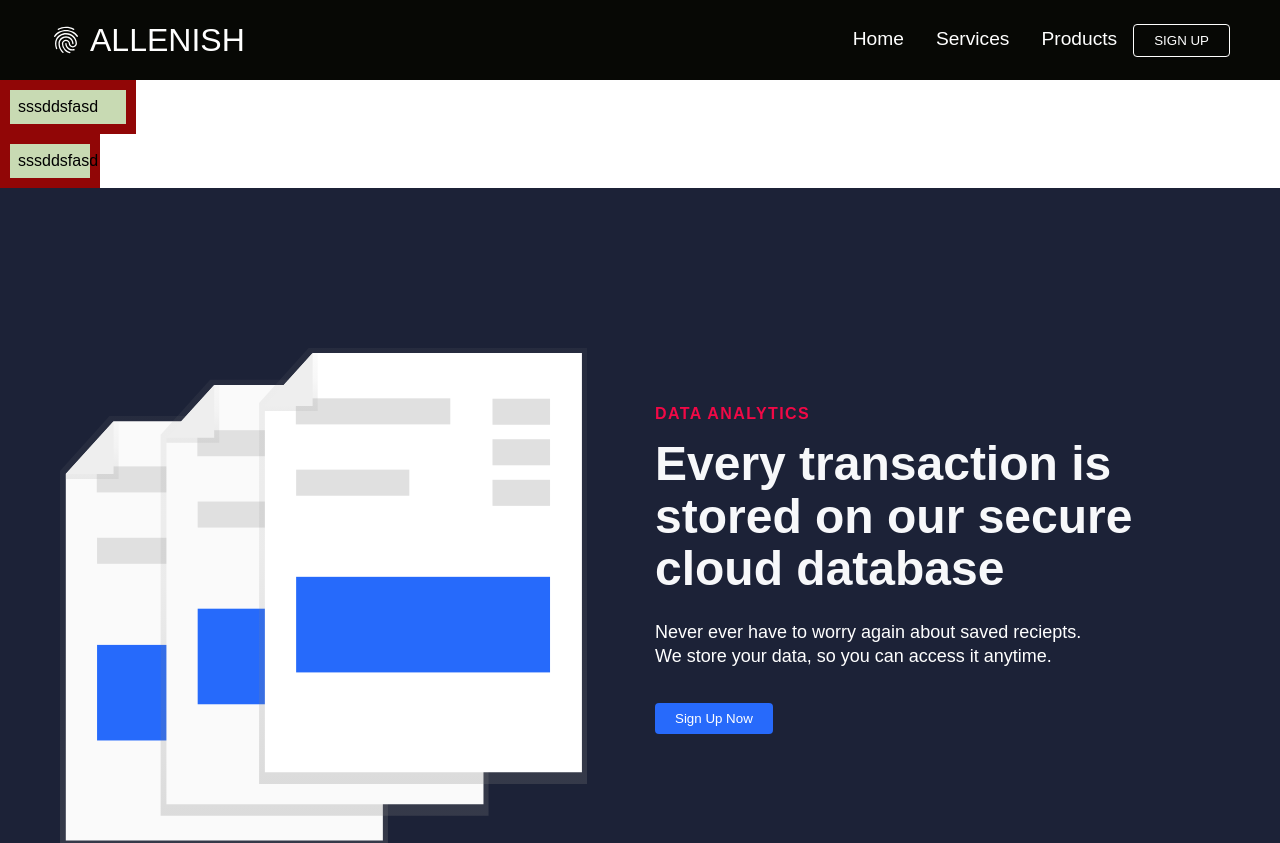
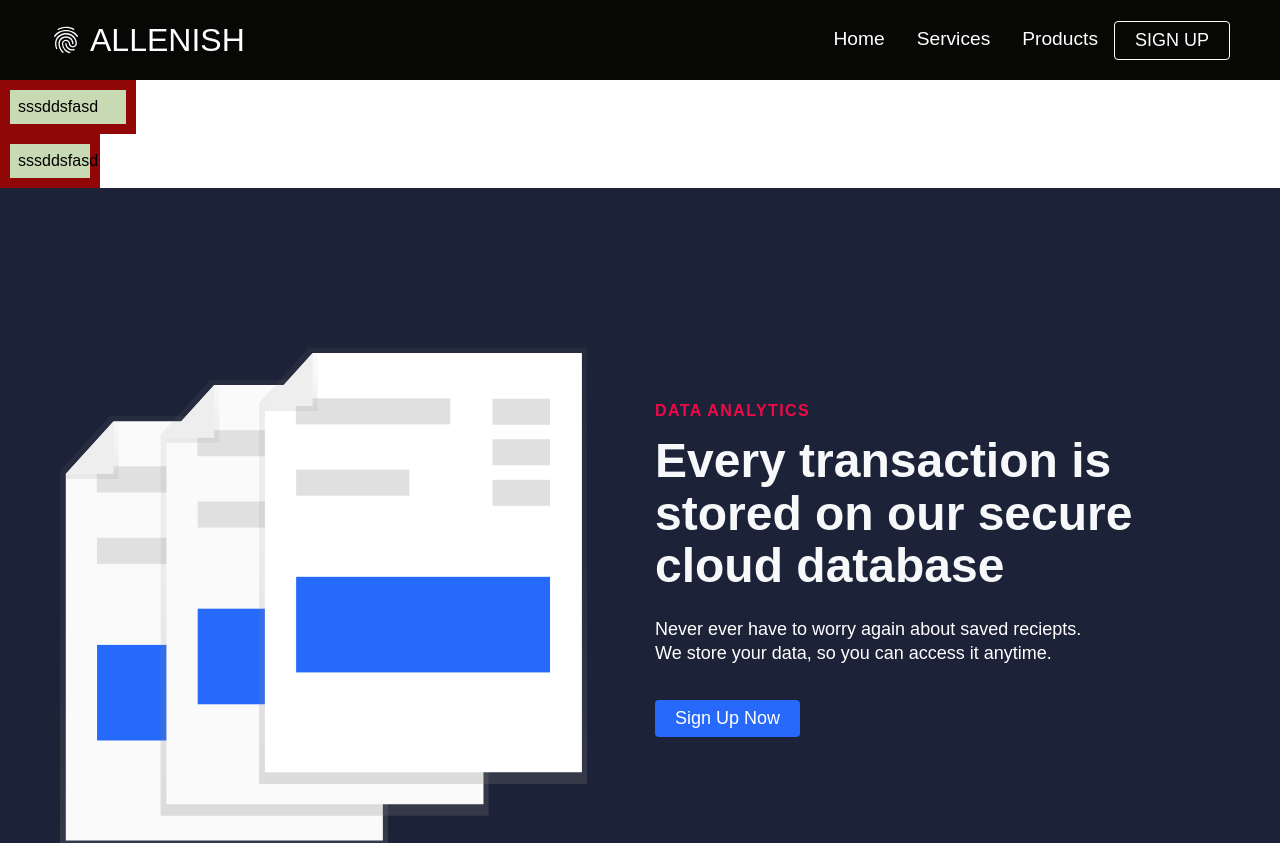
Before and after one commit to huanzochen/react-website-v2-yt-practice, a React (Create React App) app: page /products in a window 1280 px wide. Shown: the top 843 px of the page. Built offline with nearby package versions, Linux system fonts and the light colour scheme.

Commit message:
add scss

```diff
--- a/src/components/Button.css
+++ b/src/components/Button.css
@@ -10,13 +10,11 @@
   cursor: pointer;
   white-space: nowrap;
 }
-
 .btn--primary {
   background-color: var(--primary);
   color: #242424;
   border: 1px solid var(--primary);
 }
-
 .btn--outline {
   background-color: transparent;
   color: #fff;
@@ -24,17 +22,14 @@
   border: 1px solid var(--primary);
   transition: all 0.3s ease-out;
 }
-
-.btn-medium {
+.btn--medium {
   padding: 8px 20px;
   font-size: 18px;
 }
-
 .btn--large {
   padding: 12px 26px;
   font-size: 20px;
 }
-
 .btn--mobile {
   text-align: center;
   border-radius: 4px;
@@ -47,20 +42,15 @@
   border: 1px solid #fff;
   transition: all 0.3s ease-out;
 }
-
 .btn--wide {
   padding: 12px 64px;
   font-size: 20px;
 }
-
-.btn--large:hover,
-.btn--medium:hover,
-.btn--mobile:hover {
+.btn--large:hover, .btn--medium:hover, .btn--mobile:hover {
   transition: all 0.3s ease-out;
   background: #fff;
   color: #242424;
 }
-
 .btn--wide:hover {
   color: #fff;
   background-color: #f00946;
@@ -84,7 +74,6 @@
   color: #fff;
   border: none;
 }
-
 .primary:hover {
   background-color: #fff;
   color: #242424;
@@ -96,7 +85,6 @@
   color: #fff;
   border: none;
 }
-
 .green:hover {
   background-color: #242424;
 }
@@ -110,3 +98,5 @@
   height: 100%;
   width: 100%;
 }
+
+/*# sourceMappingURL=Button.css.map */
--- /dev/null
+++ b/src/components/Button.scss
@@ -0,0 +1,112 @@
+:root {
+  --primary: #fff;
+}
+
+.btn {
+  padding: 8px 20px;
+  border-radius: 4px;
+  outline: none;
+  border: none;
+  cursor: pointer;
+  white-space: nowrap;
+
+  &--primary {
+    background-color: var(--primary);
+    color: #242424;
+    border: 1px solid var(--primary);
+  }
+
+  &--outline {
+    background-color: transparent;
+    color: #fff;
+    padding: 8px 20px;
+    border: 1px solid var(--primary);
+    transition: all 0.3s ease-out;
+  }
+
+  &--medium {
+    padding: 8px 20px;
+    font-size: 18px;
+  }
+
+  &--large {
+    padding: 12px 26px;
+    font-size: 20px;
+  }
+
+  &--mobile {
+    text-align: center;
+    border-radius: 4px;
+    width: 80%;
+    text-decoration: none;
+    font-size: 24px;
+    background-color: transparent;
+    color: #fff;
+    padding: 14px 20px;
+    border: 1px solid #fff;
+    transition: all 0.3s ease-out;
+  }
+
+  &--wide {
+    padding: 12px 64px;
+    font-size: 20px;
+  }
+
+  &--large:hover,
+  &--medium:hover,
+  &--mobile:hover {
+    transition: all 0.3s ease-out;
+    background: #fff;
+    color: #242424;
+  }
+
+  &--wide:hover {
+    color: #fff;
+    background-color: #f00946;
+    transition: all 0.2s ease-out;
+  }
+}
+
+.blue {
+  background-color: #276afb;
+  color: #fff;
+  border: none;
+}
+
+.red {
+  background-color: #f00946;
+  color: #fff;
+  border: none;
+}
+
+.primary {
+  background-color: #242424;
+  color: #fff;
+  border: none;
+
+  &:hover {
+    background-color: #fff;
+    color: #242424;
+    border: none;
+  }
+}
+
+.green {
+  background-color: #25ce4a;
+  color: #fff;
+  border: none;
+
+  &:hover {
+    background-color: #242424;
+  }
+}
+
+.btn-link {
+  display: flex;
+  justify-content: center;
+  align-items: center;
+  text-decoration: none;
+  padding: 8px 16px;
+  height: 100%;
+  width: 100%;
+}
--- a/src/components/pages/Test/Test.js
+++ b/src/components/pages/Test/Test.js
@@ -3,7 +3,7 @@ import './Test.css'
 
 function Test() {
   return (
-    <div class='test-container'>
+    <div className='test-container'>
       <div className='father-container-content-box'>
 sssddsfasd
       </div>
```
Also changed, not shown: 1 other file (tests, documents, lock files or other folders).
